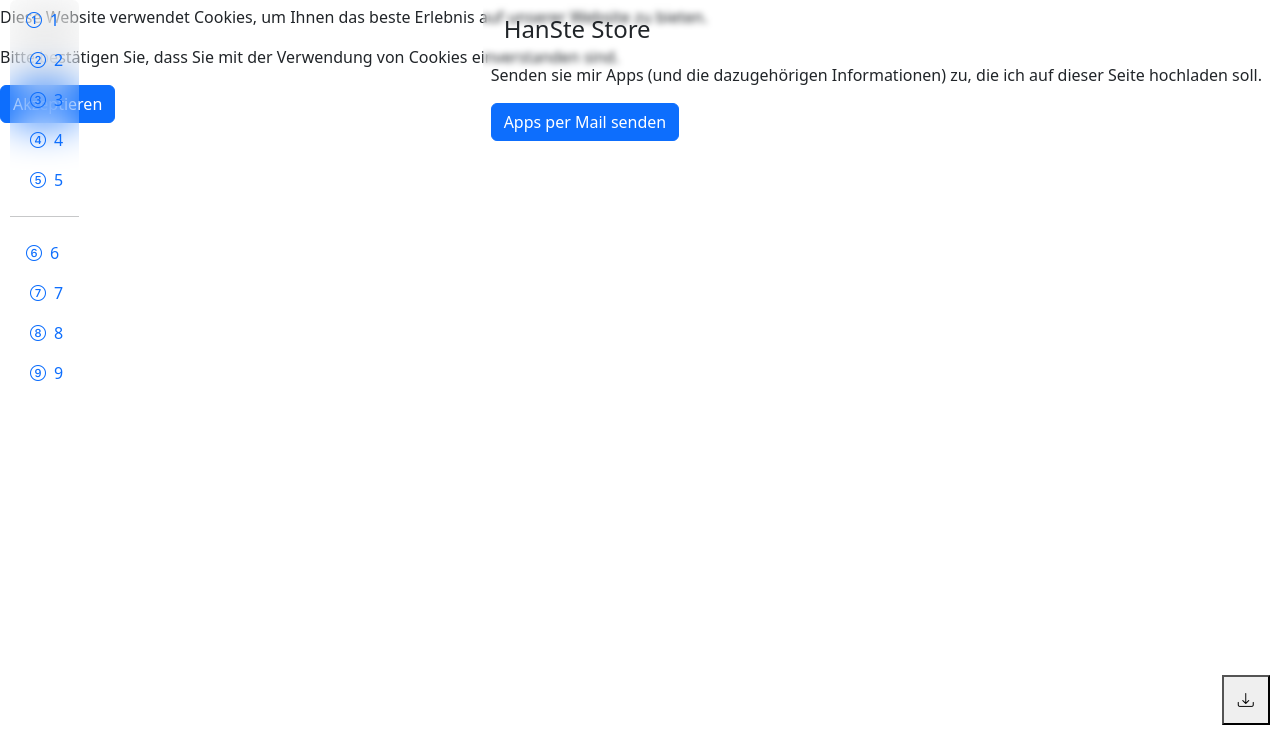
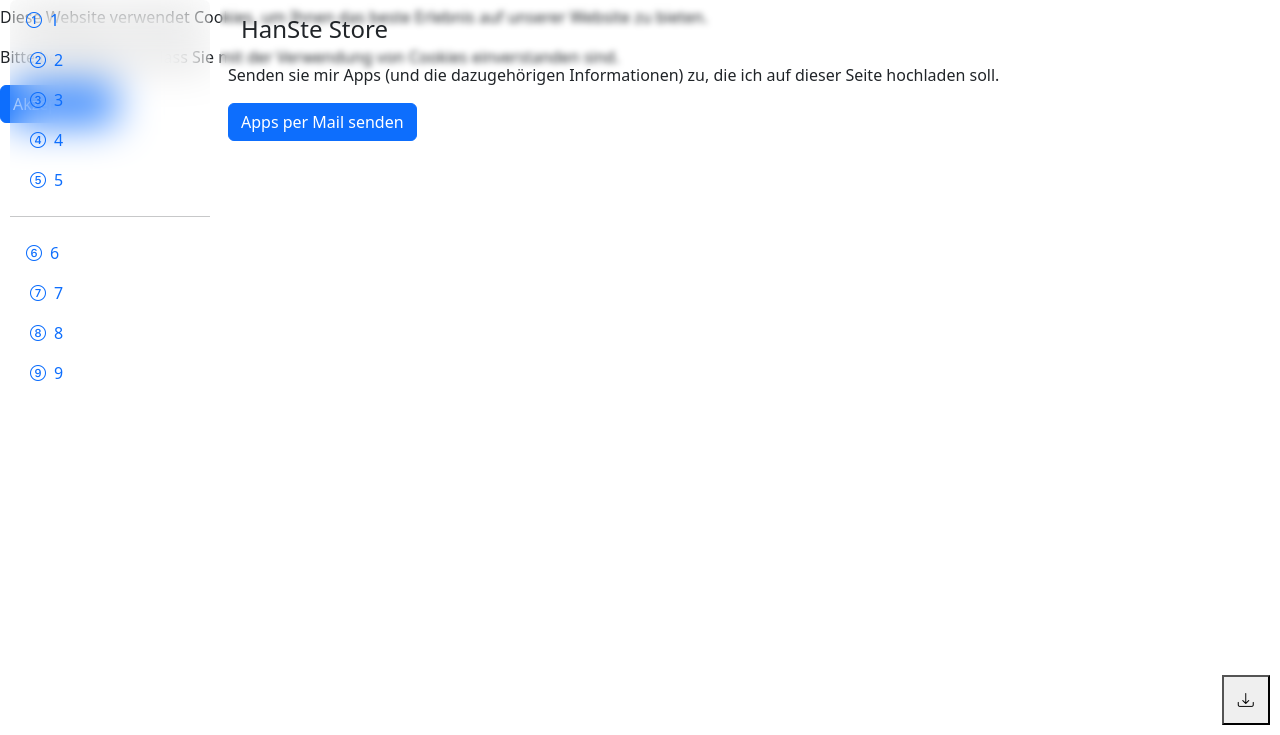
Before and after one commit to hanste-github/store, a plain HTML site: page index.html in a window 1280 px wide. Shown: the part 65-800 px from the top of the page. Drawn offline with nearby package versions, Linux system fonts and the light colour scheme; files that its build step writes are made by us from their sources; a script that the page names is missing; files whose address does not match are found by name.

Commit message:
Update index.css

```diff
--- a/index.css
+++ b/index.css
@@ -19,7 +19,7 @@
     top: 65px !important;
     left: 10px !important;
     bottom: 70px !important;
-    width: var(--hs-wiki-navbar-left-width) !important;
+    width: var(--hs-store-navbar-left-width) !important;
     overflow-y: auto !important;
     z-index: 50 !important;
 }
@@ -48,7 +48,7 @@
     backdrop-filter: blur(3px) !important;
     position: absolute !important;
     top: 65px !important;
-    left: calc(20px + var(--hs-wiki-navbar-left-width)) !important;
+    left: calc(20px + var(--hs-store-navbar-left-width)) !important;
     right: 10px !important;
     bottom: 70px !important;
     z-index: 1 !important;
```
